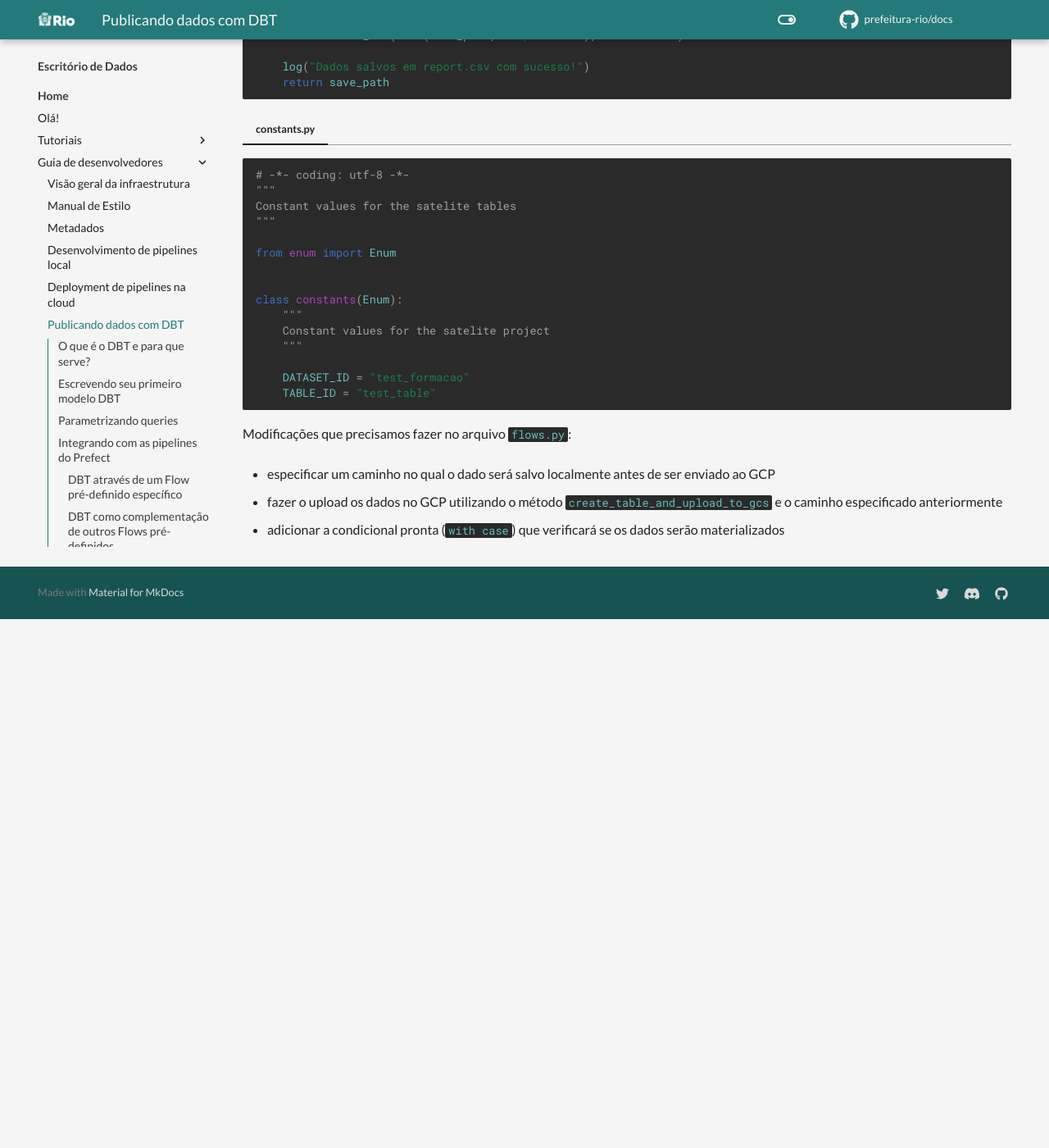
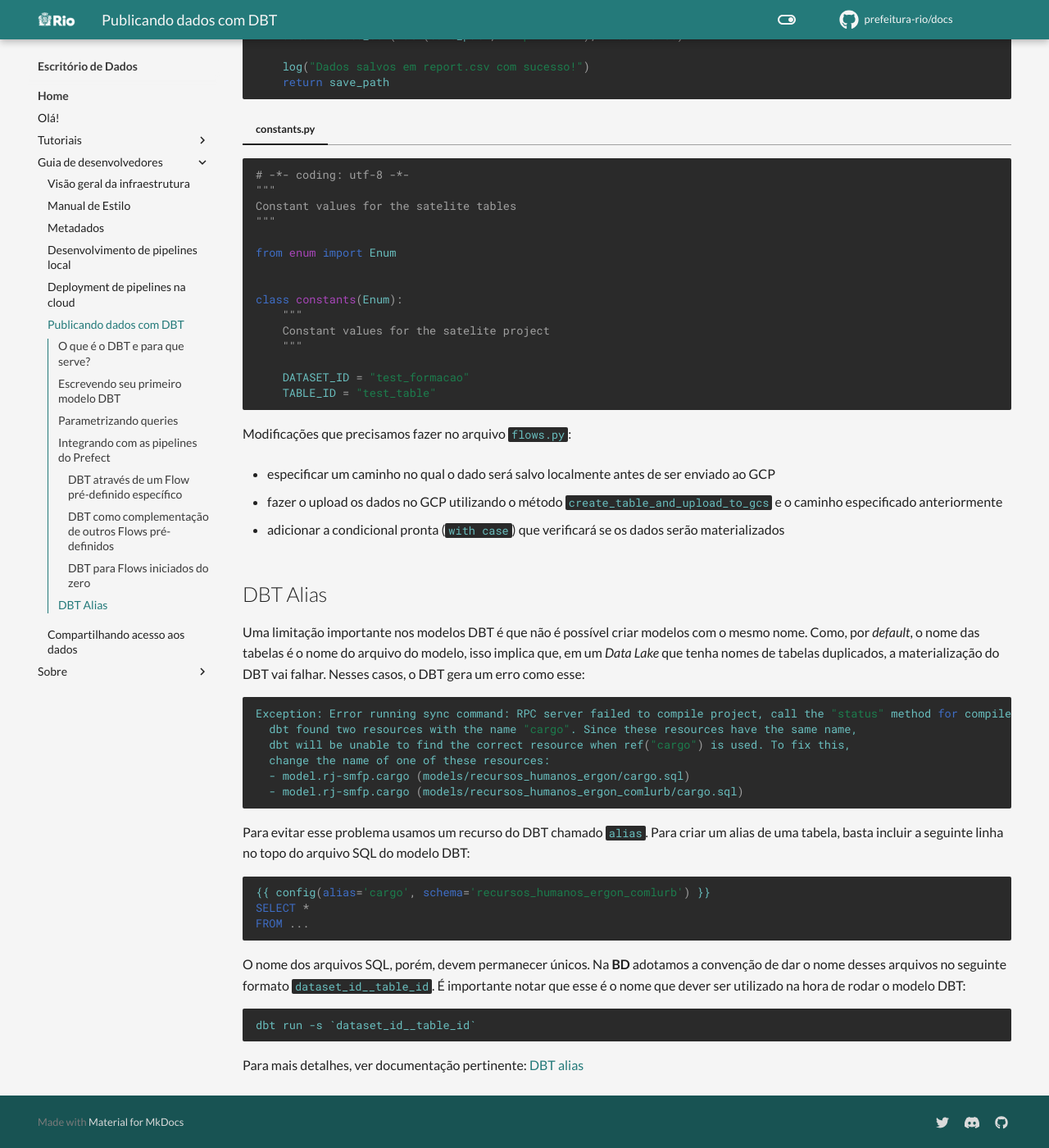
Before and after one commit to prefeitura-rio/docs, an MkDocs documentation site: the page built from docs/guia-desenvolvedores/dbt.md, in a window 1280 px wide and 1400 px high, scrolled down 14121 px. Shown: the whole window at 82% size. Built offline with MkDocs 1.6.1 and Material for MkDocs 9.7.7, drawn with Linux system fonts in a browser that asks for light colours; comment, search, counter and statistics services are not loaded; before the commit the page ends 14876 px from its top, so only the background shows below that.

Commit message:
feat: add dbt alias

````diff
--- a/docs/guia-desenvolvedores/dbt.md
+++ b/docs/guia-desenvolvedores/dbt.md
@@ -661,3 +661,34 @@
 - fazer o upload os dados no GCP utilizando o método `create_table_and_upload_to_gcs` e o caminho especificado anteriormente
 
 - adicionar a condicional pronta (`with case`) que verificará se os dados serão materializados
+
+
+## DBT Alias
+
+Uma limitação importante nos modelos DBT é que não é possível criar modelos com o mesmo nome. Como, por *default*, o nome das tabelas é o nome do arquivo do modelo, isso implica que, em um *Data Lake* que tenha nomes de tabelas duplicados, a materialização do DBT vai falhar. Nesses casos, o DBT gera um erro como esse:
+
+```bash
+Exception: Error running sync command: RPC server failed to compile project, call the "status" method for compile status: Compilation Error
+  dbt found two resources with the name "cargo". Since these resources have the same name,
+  dbt will be unable to find the correct resource when ref("cargo") is used. To fix this,
+  change the name of one of these resources:
+  - model.rj-smfp.cargo (models/recursos_humanos_ergon/cargo.sql)
+  - model.rj-smfp.cargo (models/recursos_humanos_ergon_comlurb/cargo.sql)
+```
+
+Para evitar esse problema usamos um recurso do DBT chamado `alias`. Para criar um alias de uma tabela, basta incluir a seguinte linha no topo do arquivo SQL do modelo DBT:
+
+```sql
+{{ config(alias='cargo', schema='recursos_humanos_ergon_comlurb') }}
+SELECT *
+FROM ...
+```
+
+O nome dos arquivos SQL, porém, devem permanecer únicos. Na **BD** adotamos a convenção de dar o nome desses arquivos no seguinte formato `dataset_id__table_id`.
+É importante notar que esse é o nome que dever ser utilizado na hora de rodar o modelo DBT:
+
+```
+dbt run -s `dataset_id__table_id`
+```
+
+Para mais detalhes, ver documentação pertinente: [DBT alias](https://docs.getdbt.com/docs/building-a-dbt-project/building-models/using-custom-aliases)
````
